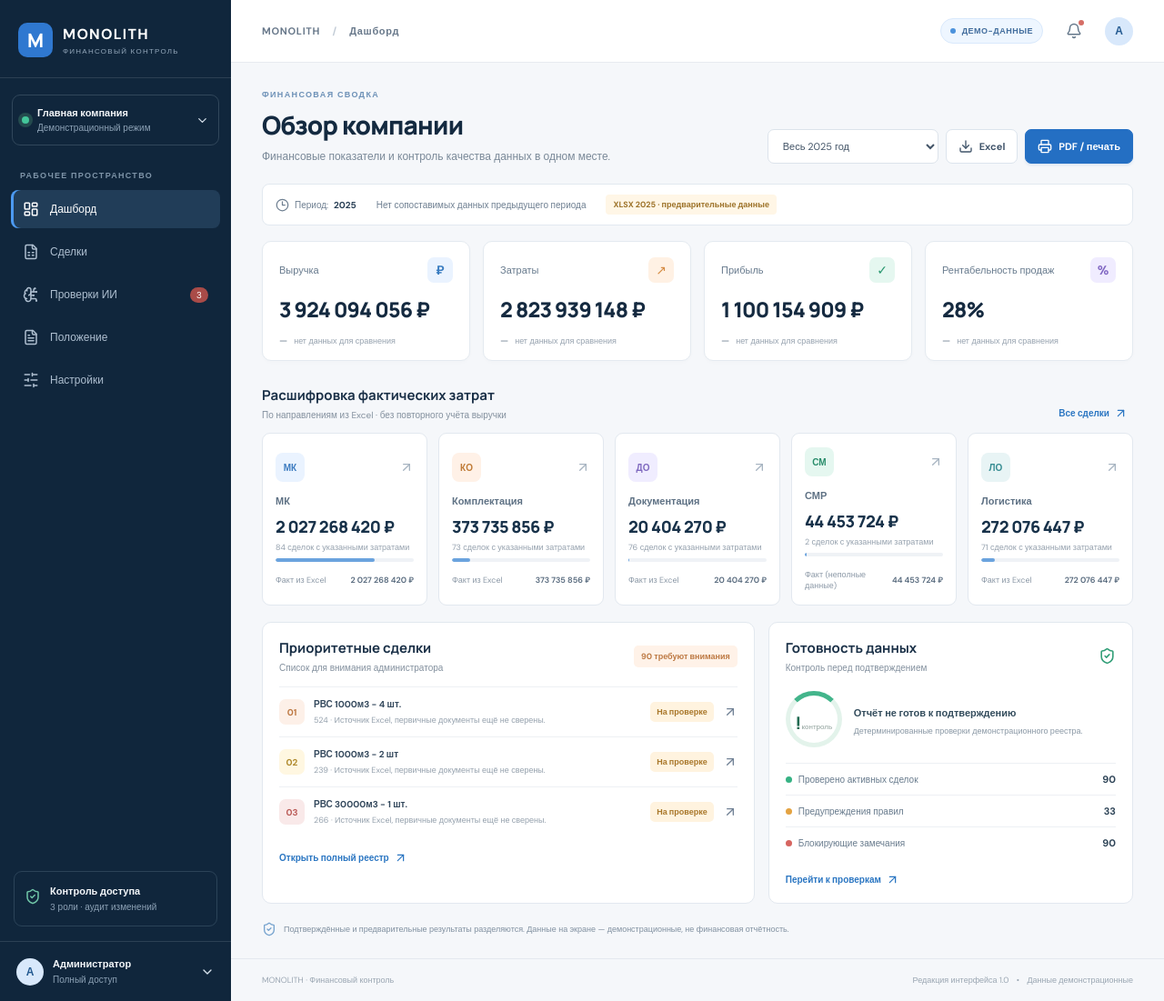
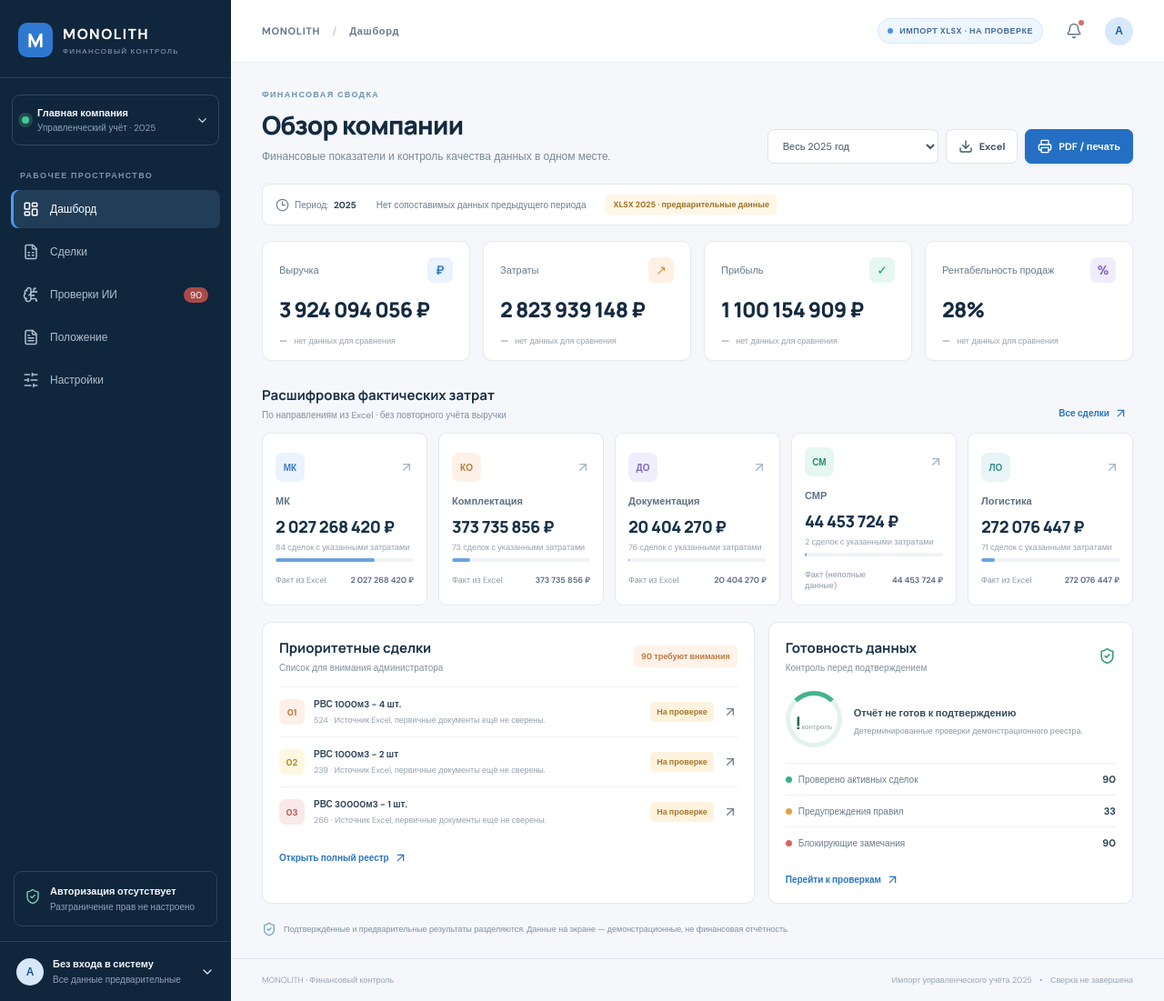
Before and after one commit to GluhovVG/Monolit, a React (Vite) app: page / in a window 1280 px wide. Shown: the whole page at 91% size. Built offline with nearby package versions, Linux system fonts and the light colour scheme.

Commit message:
fix: remove fictitious demo labels, fake administrator status and static notifications

```diff
--- a/src/App.tsx
+++ b/src/App.tsx
@@ -96,7 +96,7 @@ const regulationSections = [
   },
   {
     title: '12. Статус внедрения',
-    body: 'Этот экземпляр интерфейса содержит демонстрационные данные и согласованное положение. До промышленного запуска необходимо подключить утверждённые исходные файлы, определить точные поля и соответствия, проверить формулы на контрольных примерах, настроить защищённую аутентификацию и хранение версий, согласовать пороги существенности и проверить права доступа. Демонстрационные показатели не являются финансовой отчётностью компании.',
+    body: 'Этот экземпляр интерфейса содержит данные из предоставленного XLSX, пока без проверки первичных документов. До промышленного запуска необходимо подключить утверждённые исходные файлы, определить точные поля и соответствия, проверить формулы на контрольных примерах, настроить защищённую аутентификацию и хранение версий, согласовать пороги существенности и проверить права доступа. Импортированные показатели не являются подтверждённой финансовой отчётностью компании.',
   },
 ];
 
@@ -257,7 +257,7 @@ function App() {
           <span className="workspace-dot"></span>
           <div>
             <strong>Главная компания</strong>
-            <small>Демонстрационный режим</small>
+            <small>Управленческий учёт · 2025</small>
           </div>
           <ChevronDown size={15} />
         </div>
@@ -274,7 +274,7 @@ function App() {
             >
               <item.icon size={18} />
               <span>{item.label}</span>
-              {item.id === 'checks' && <span className="nav-count">3</span>}
+              {item.id === 'checks' && <span className="nav-count">{reportCheck.blockers}</span>}
             </button>
           ))}
         </nav>
@@ -283,15 +283,15 @@ function App() {
             <ShieldCheck size={18} />
           </div>
           <div>
-            <strong>Контроль доступа</strong>
-            <small>3 роли · аудит изменений</small>
+            <strong>Авторизация отсутствует</strong>
+            <small>Разграничение прав не настроено</small>
           </div>
         </div>
         <div className="profile">
           <div className="avatar">А</div>
           <div>
-            <strong>Администратор</strong>
-            <small>Полный доступ</small>
+            <strong>Без входа в систему</strong>
+            <small>Все данные предварительные</small>
           </div>
           <ChevronDown size={16} />
         </div>
@@ -306,14 +306,14 @@ function App() {
           </div>
           <div className="top-actions">
             <span className="demo-pill">
-              <span></span> ДЕМО-ДАННЫЕ
+              <span></span> ИМПОРТ XLSX · НА ПРОВЕРКЕ
             </span>
             <button
               className="icon-btn"
               aria-label="Уведомления"
               onClick={() =>
                 setNotice(
-                  'Уведомления: 3 сделки требуют внимания администратора.'
+                  'По выбранному периоду: ' + reportCheck.blockers + ' блокировок и ' + reportCheck.warnings + ' предупреждений. Все данные требуют сверки.'
                 )
               }
             >
@@ -924,7 +924,7 @@ function App() {
                     </tr>
                   ))}</tbody>
                 </table></div>
-                <p>Данные демонстрационные. Настройки сбрасываются после обновления страницы и не меняют права доступа.</p>
+                <p>Параметры действуют только в текущем сеансе. Они не подтверждают суммы из Excel и не дают прав доступа.</p>
               </section>
               <div className="settings-grid">
                 <section className="panel settings-panel">
@@ -990,12 +990,11 @@ function App() {
                       <CheckCircle2 size={17} /> Подготовлен проект положения
                     </div>
                     <div>
-                      <CheckCircle2 size={17} /> Реализован демонстрационный
+                      <CheckCircle2 size={17} /> Подключён источник Excel к
                       интерфейс
                     </div>
                     <div>
-                      <AlertTriangle size={17} /> Требуется загрузить и
-                      сопоставить реальные исходные файлы
+                      <AlertTriangle size={17} /> Требуется сверить первичные файлы и сопоставления
                     </div>
                     <div>
                       <AlertTriangle size={17} /> Требуется проверка расчётов на
@@ -1014,7 +1013,7 @@ function App() {
         <footer className="footer">
           <span>MONOLITH · Финансовый контроль</span>
           <span>
-            Редакция интерфейса 1.0 <i>•</i> Данные демонстрационные
+            Импорт управленческого учёта 2025 <i>•</i> Сверка не завершена
           </span>
         </footer>
       </main>
```
